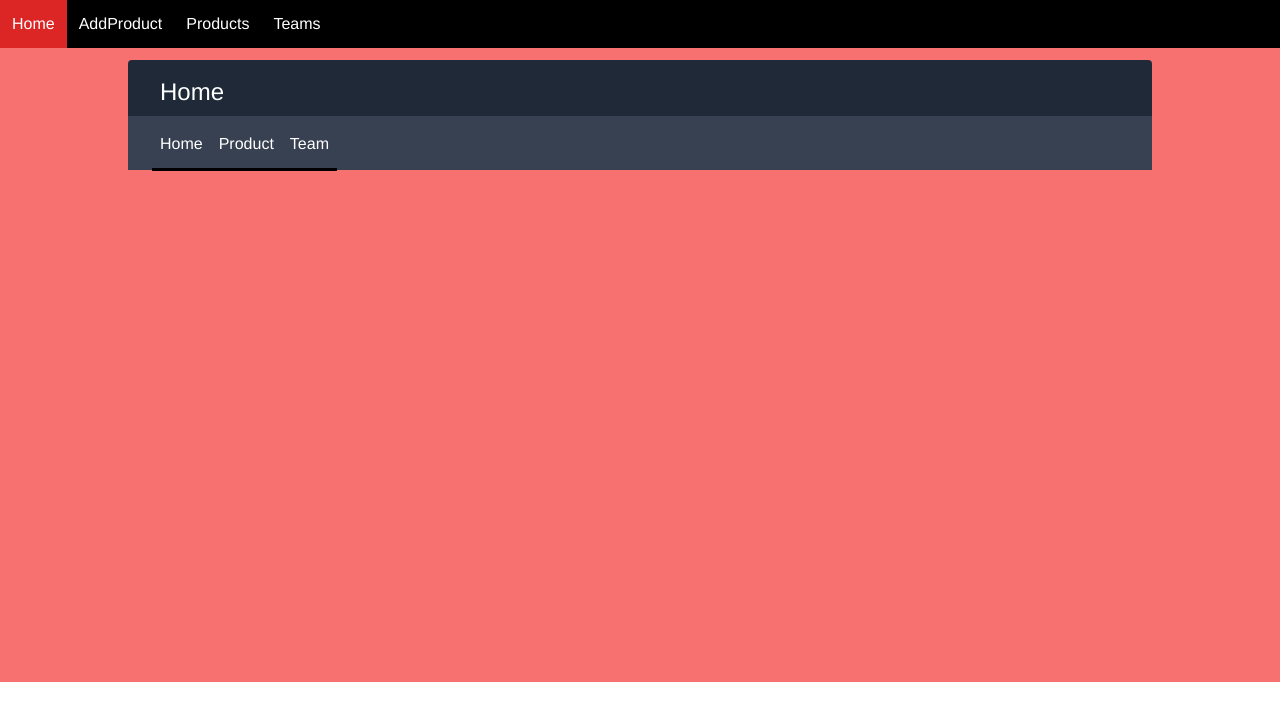
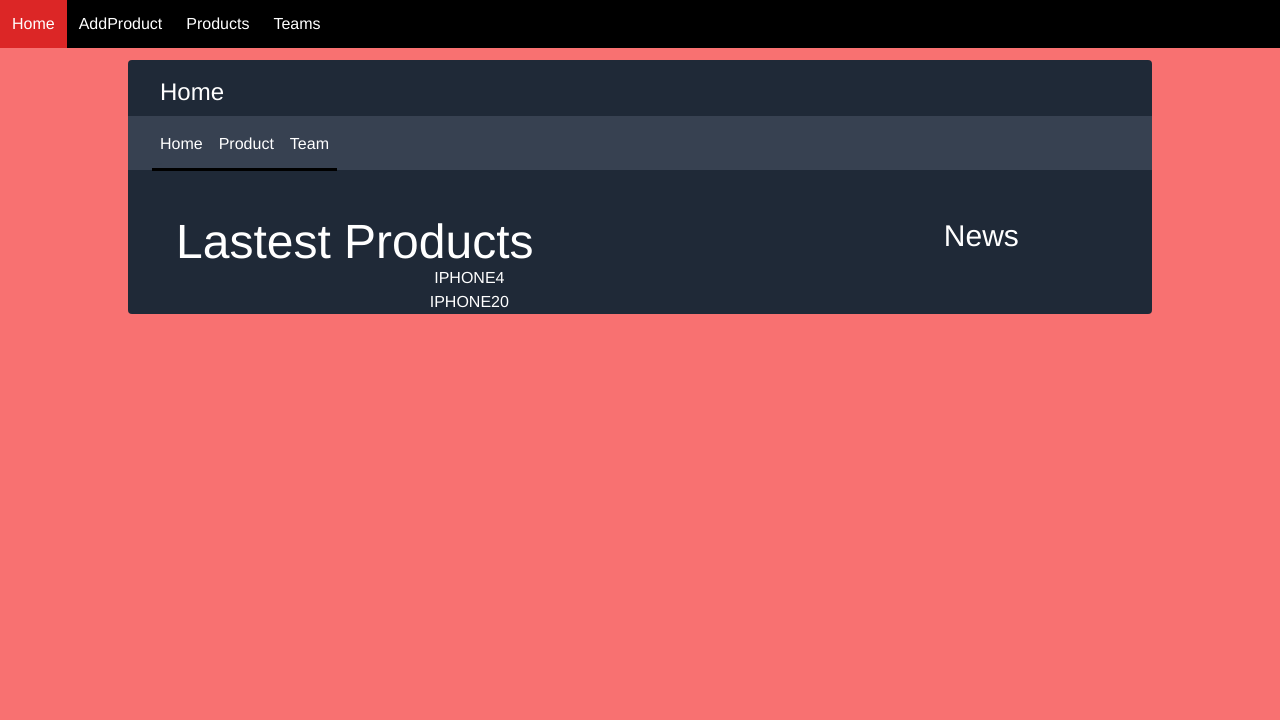
Before and after one commit to 36-37-58-INT221/FrontEnd, a Vue app: page / in a window 1280 px wide. Shown: the top 720 px of the page. Built offline with nearby package versions, Linux system fonts and the light colour scheme; data requests are answered from the project's data file.

Commit message:
[UPDATE] add contentbar and edit home page

```diff
--- a/db.json
+++ b/db.json
@@ -24,7 +24,7 @@
     {
       "productId": 1,
       "pathPic": "จารแดง.png",
-      "name": "IPHONE1",
+      "name": "IPHONE20",
       "description": "IPHONE1IPHONE1IPHONE1",
       "color": [
         {
@@ -43,6 +43,25 @@
       },
       "manufactureDate": "2021-04-28",
       "id": 1
+    },
+    {
+      "productId": 4,
+      "pathPic": "จารแดง.png",
+      "name": "IPHONE4",
+      "description": "IPHONE4IPHONE4",
+      "color": [
+        {
+          "colorId": 2,
+          "colorCode": "#393E41"
+        }
+      ],
+      "price": 5000,
+      "brand": {
+        "brandId": 2,
+        "name": "Samsung"
+      },
+      "manufactureDate": "2021-05-13",
+      "id": 4
     }
   ]
 }
--- a/src/App.vue
+++ b/src/App.vue
@@ -18,10 +18,9 @@
 <div class="bg-red-400 pt-6 -mt-6" style="padding-bottom : 40% ">
 
   <container>
-    <home v-if="this.$route.path.indexOf('/Product/') == -1"></home>
+    <content-bar ></content-bar>
 
   <router-view
-    v-if="this.$route.path !=='/' "
     :products="products"
     :productsUrl="productsUrl"
     :colors="colors"
@@ -36,12 +35,12 @@
 
 <script>
 import NavBar from './components/NavBar.vue'
-import Home from './components/Home.vue'
+import ContentBar from './components/ContentBar.vue'
 
 export default {
   name: 'App',
   components: {
-    NavBar,Home
+    NavBar,ContentBar
   },
   data() {
     return {
--- a/src/components/AddNewProduct.vue
+++ b/src/components/AddNewProduct.vue
@@ -170,14 +170,11 @@ export default {
                 // formData.append('Product',blob);
 
                 var proId = null
-
-                if(proId == null){
-                    if(this.products.length > 0){
+                if(this.products.length > 0){
                     proId = this.products[this.products.length-1].productId +1;
                     }
                     else{
                         proId = 1;
-                    }
                 }
                 const res = await fetch(this.productsUrl, {
                     method: 'POST',
--- /dev/null
+++ b/src/components/ContentBar.vue
@@ -0,0 +1,56 @@
+<template>
+    <div class=" text-left text-white text-2xl py-4 pl-8 pb-2 ">
+        <h1 v-if="this.$route.path == '/ProductList'">Product List</h1>
+        <h1 v-else-if="this.$route.path == '/Team'">Team</h1>
+        <h1 v-else-if="this.$route.path == '/'">Home</h1>
+        <h1 v-else-if="this.$route.path == '/Addproduct'">Add Product </h1>
+        <h1 v-else-if="this.$route.path.indexOf('/Product/') !== -1">Product </h1>
+        <h1 v-else>Not Found this Page </h1>
+    </div>
+
+
+
+
+    <div class="bg-gray-700 text-left text-white  flex flex-wrap justify-items-center">
+
+    <span class= "ml-8 hoverInBar    pt-4 pb-1"><router-link to="/">Home</router-link></span>
+    <span class="ml-4 hoverInBar  pt-4 pb-1"> <router-link to="/ProductList">Product</router-link></span>
+    <span class="ml-4 hoverInBar  pt-4 pb-1"> <router-link to="/Team"> Team</router-link></span>
+    <span class="fakeLine text-gray-700 float-left absolute mt-7 ml-6 pr-44">_</span>
+    </div>
+
+</template>
+
+
+<style>
+
+.fakeLine{
+    border-style: solid;
+    border-color : black;
+    z-index : 3;
+    border-width : 0px 0px 3px 0px;
+
+
+}
+
+.hoverInBar{
+    --tw-border-opacity: 1;
+    border-color: rgba(55, 65, 81, var(--tw-border-opacity));
+    border-width : 0px 0px 10px 0px;
+    z-index : 2;
+    transition: width 2s;
+    transition: 0.3s;
+}
+
+
+
+.hoverInBar:hover{
+
+    border-color: black;
+    z-index : 3;
+    border-width : 0px 0px 7px 0px;
+}
+
+
+
+</style>
--- a/src/components/Home.vue
+++ b/src/components/Home.vue
@@ -1,53 +1,47 @@
 <template>
-    <div class=" text-left text-white text-2xl py-4 pl-8 pb-2 ">
-        <h1 v-if="this.$route.path == '/ProductList'">Product List</h1>
-        <h1 v-else-if="this.$route.path == '/Team'">Team</h1>
-        <h1 v-else-if="this.$route.path == '/'">Home</h1>
-        <h1 v-else-if="this.$route.path == '/Addproduct'">Add Product </h1>
-        <h1 v-else>Not Found this Page </h1>
+    <div class="grid grid-cols-3">
+        <div class="col-span-2 text-white">
+            <div class="text-left ml-12 mt-12 text-5xl">Lastest Products</div>
+            <div v-for="(product,index) in NewProduct" :key="index">{{ product.name }}</div>
+        </div>
+        <div class="col-span-1 text-white text-3xl mt-12">News</div>
     </div>
+</template>
+
+<script>
+export default {
+    props: ['products'],
 
 
+    data() {
+        return {
+            NewProduct: []
+        }
+    }, methods: {
+        setNewProduct() {
+            if (this.products.length == 1) {
+                this.NewProduct = this.products[this.products.length - 1]
+            }
+            if (this.products.length < 1) {
+                this.NewProduct.name = "We Have no Product"
+            }
+            if (this.products.length == 2) {
+                this.NewProduct = this.products.slice(this.products.length - 2, this.products.length)
+            }
+            else {
+                this.NewProduct = this.products.slice(this.products.length - 3, this.products.length)
+            }
 
+            this.NewProduct = this.NewProduct.slice().reverse();
+        }
 
-    <div class="bg-gray-700 text-left text-white  flex flex-wrap justify-items-center">
-
-    <span class= "ml-8 hoverInBar border-gray-700   pt-4 pb-1"><router-link to="/">Home</router-link></span>
-    <span class="ml-4 hoverInBar border-gray-700  pt-4 pb-1"> <router-link to="/ProductList">Product</router-link></span>
-    <span class="ml-4 hoverInBar border-gray-700  pt-4 pb-1"> <router-link to="/Team"> Team</router-link></span>
-    <span class="fakeLine text-gray-700 float-left absolute mt-7 ml-6 pr-44">_</span>
-    </div>
-
-</template>
-
-
-<style>
-
-.fakeLine{
-    border-style: solid;
-    border-color : black;
-    z-index : 3;
-    border-width : 0px 0px 3px 0px;
-
+    },
+    mounted() {
+        this.setNewProduct();
+    },
+    beforeUpdate() {
+        this.setNewProduct();
+    }
 
 }
-
-.hoverInBar{
-    border-width : 0px 0px 10px 0px;
-    z-index : 2;
-
-}
-
-
-
-.hoverInBar:hover{
-
-    border-color: black;
-    border-style: solid;
-    z-index : 3;
-    border-width : 0px 0px 7px 0px;
-}
-
-
-
-</style>
+</script>
```
